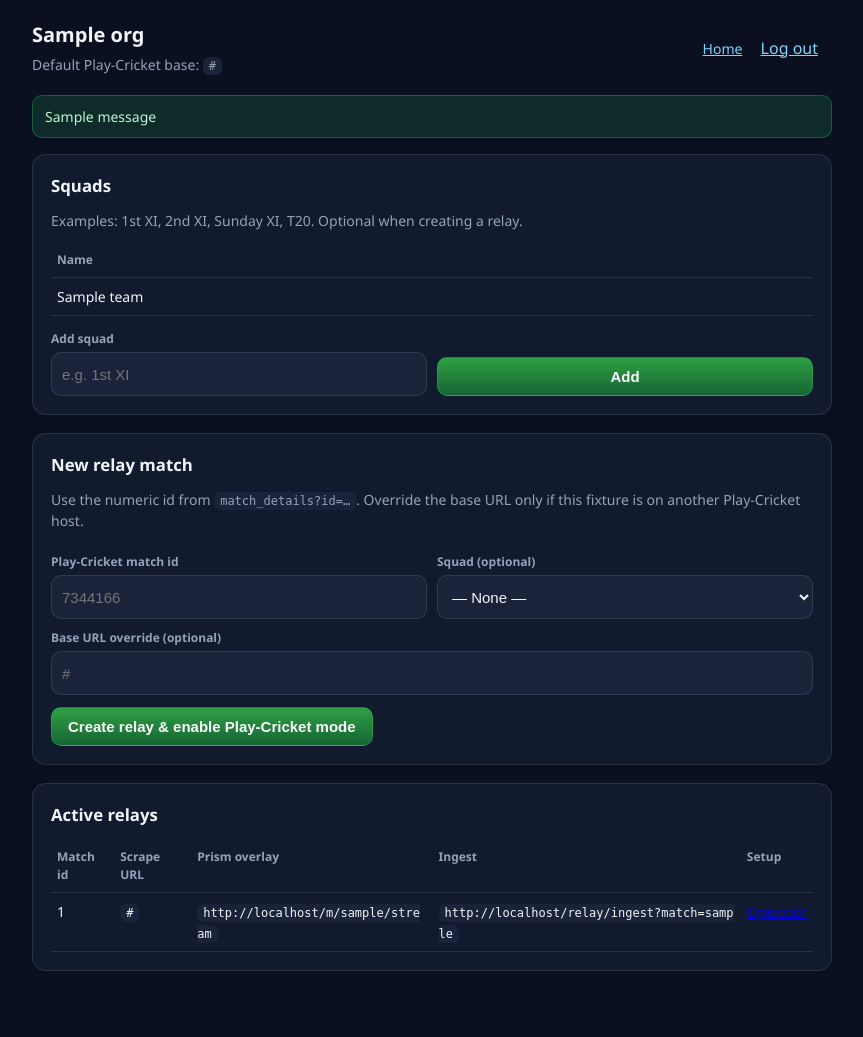
After one commit to g-krish93/score, a Flask app: page /dashboard in a window 1280 px wide. The commit adds this page. Shown: the whole page, without its empty margins (208-1071 px from the left). Run offline with Flask 3, Linux system fonts and the light colour scheme; the visitor is signed in with stand-in values (Sample User, id 1); tables that the repository leaves empty hold one stand-in row (values such as "Sample post"); one stand-in notice (Sample message) is shown.

Commit message:
Add CricRelay marketing site, club auth, and move overlay to /stream
- Serve product landing and registration at /; overlay at /stream and /m/<slug>/stream with 301 from /m/<slug>
- Add SQLAlchemy models for organizations, squads, and relay matches; dashboard for Prism URLs and ingest endpoints
- Wire relay preset when creating a match from the dashboard; document DATABASE_URL and SECRET_KEY
- Update smoke tests, README, and operator/scorer template links

Co-authored-by: Cursor <cursoragent@cursor.com>

```diff
--- a/requirements.txt
+++ b/requirements.txt
@@ -1,4 +1,7 @@
 flask==3.0.3
 flask-cors==4.0.0
+flask-sqlalchemy==3.1.1
+sqlalchemy==2.0.36
+psycopg2-binary==2.9.10
 python-dotenv==1.0.1
 gunicorn==22.0.0
--- a/server/app.py
+++ b/server/app.py
@@ -1,22 +1,47 @@
 import copy
 import json
 import os
+import re
+import secrets
 import threading
-import re
+from contextlib import contextmanager
 from datetime import datetime, timezone
-from contextlib import contextmanager
+from functools import wraps
 from pathlib import Path
 
 from dotenv import load_dotenv
-from flask import Flask, jsonify, render_template, request
+from flask import Flask, flash, jsonify, redirect, render_template, request, session, url_for
 from flask_cors import CORS
+from sqlalchemy.exc import IntegrityError
+
+from .models_cricrelay import (
+    ClubTeam,
+    Organization,
+    RelayMatch,
+    build_match_details_url,
+    db,
+    slugify_org_name,
+)
 
 load_dotenv()
+
+STATE_DIR = Path(os.getenv("STATE_DIR", "/tmp")).expanduser()
+try:
+    STATE_DIR.mkdir(parents=True, exist_ok=True)
+except OSError:
+    pass
 
 app = Flask(__name__, template_folder="../templates", static_folder="../static")
 CORS(app, resources={r"/*": {"origins": "*"}})
 
-STATE_DIR = Path("/tmp")
+app.config["SECRET_KEY"] = os.getenv("SECRET_KEY", "dev-insecure-change-me")
+_db_url = (os.getenv("DATABASE_URL") or "").strip()
+if not _db_url:
+    _db_path = (STATE_DIR / "cricrelay.db").resolve()
+    _db_url = f"sqlite:///{_db_path.as_posix()}"
+app.config["SQLALCHEMY_DATABASE_URI"] = _db_url
+app.config["SQLALCHEMY_TRACK_MODIFICATIONS"] = False
+db.init_app(app)
 DEFAULT_MATCH_ID = "default"
 state_lock = threading.Lock()
 last_action = None
@@ -174,6 +199,17 @@ def save_state():
             json.dump(state, fh)
     except Exception:
         pass
+
+
+def apply_relay_to_score_match(match_slug: str, full_url: str):
+    url = (full_url or "").strip()
+    with match_context(match_slug):
+        merge_missing_state_keys(state)
+        state["relay_mode"] = "play_cricket"
+        state["relay_play_cricket_url"] = url
+        state["relay_wrapper"] = None
+        state["relay_last_error"] = None
+        save_state()
 
 
 def restore_state(match_id=None):
@@ -368,14 +404,189 @@ def finalize_bowler_over(bowler):
     bowler["over_runs"] = 0
 
 
+def login_required(view):
+    @wraps(view)
+    def wrapped(*args, **kwargs):
+        if not session.get("org_id"):
+            return redirect(url_for("login_page"))
+        return view(*args, **kwargs)
+
+    return wrapped
+
+
+def _org_from_session():
+    oid = session.get("org_id")
+    if not oid:
+        return None
+    return db.session.get(Organization, oid)
+
+
 @app.get("/")
-def overlay():
+def cricrelay_home():
+    return render_template("cricrelay_home.html", logged_in=bool(session.get("org_id")))
+
+
+@app.route("/register", methods=["GET", "POST"])
+def register_page():
+    if request.method == "GET":
+        return render_template("cricrelay_register.html")
+    name = (request.form.get("name") or "").strip()
+    email = (request.form.get("email") or "").strip().lower()
+    password = request.form.get("password") or ""
+    password2 = request.form.get("password2") or ""
+    base_url = (request.form.get("play_cricket_base_url") or "").strip().rstrip("/")
+    if not name or not email or not password:
+        flash("Please fill in club name, email, and password.", "error")
+        return render_template("cricrelay_register.html"), 400
+    if password != password2:
+        flash("Passwords do not match.", "error")
+        return render_template("cricrelay_register.html"), 400
+    if len(password) < 8:
+        flash("Use a password of at least 8 characters.", "error")
+        return render_template("cricrelay_register.html"), 400
+    if "play-cricket.com" not in base_url.lower():
+        flash("Play-Cricket site URL must include play-cricket.com (no trailing path).", "error")
+        return render_template("cricrelay_register.html"), 400
+    base_slug = slugify_org_name(name)
+    slug = base_slug
+    for _ in range(12):
+        if not Organization.query.filter_by(slug=slug).first():
+            break
+        slug = f"{base_slug}-{secrets.token_hex(2)}"
+    org = Organization(
+        slug=slug,
+        name=name,
+        email=email,
+        play_cricket_base_url=base_url,
+    )
+    org.set_password(password)
+    db.session.add(org)
+    try:
+        db.session.commit()
+    except IntegrityError:
+        db.session.rollback()
+        flash("That email or club URL slug is already in use.", "error")
+        return render_template("cricrelay_register.html"), 400
+    session["org_id"] = org.id
+    flash("Welcome to CricRelay — add squads and a match below.", "success")
+    return redirect(url_for("dashboard"))
+
+
+@app.route("/login", methods=["GET", "POST"])
+def login_page():
+    if request.method == "GET":
+        return render_template("cricrelay_login.html")
+    email = (request.form.get("email") or "").strip().lower()
+    password = request.form.get("password") or ""
+    org = Organization.query.filter_by(email=email).first()
+    if not org or not org.check_password(password):
+        flash("Invalid email or password.", "error")
+        return render_template("cricrelay_login.html"), 401
+    session["org_id"] = org.id
+    return redirect(url_for("dashboard"))
+
+
+@app.post("/logout")
+def logout():
+    session.pop("org_id", None)
+    return redirect(url_for("cricrelay_home"))
+
+
+@app.get("/dashboard")
+@login_required
+def dashboard():
+    org = _org_from_session()
+    teams = ClubTeam.query.filter_by(organization_id=org.id).order_by(ClubTeam.name).all()
+    matches = RelayMatch.query.filter_by(organization_id=org.id).order_by(RelayMatch.created_at.desc()).all()
+    return render_template(
+        "cricrelay_dashboard.html",
+        org=org,
+        teams=teams,
+        matches=matches,
+    )
+
+
+@app.post("/dashboard/teams")
+@login_required
+def dashboard_add_team():
+    org = _org_from_session()
+    team_name = (request.form.get("name") or "").strip()
+    if not team_name:
+        flash("Squad name is required.", "error")
+        return redirect(url_for("dashboard"))
+    row = ClubTeam(organization_id=org.id, name=team_name)
+    db.session.add(row)
+    try:
+        db.session.commit()
+    except IntegrityError:
+        db.session.rollback()
+        flash("You already have a squad with that name.", "error")
+    return redirect(url_for("dashboard"))
+
+
+@app.post("/dashboard/matches")
+@login_required
+def dashboard_add_match():
+    org = _org_from_session()
+    mid = (request.form.get("play_cricket_match_id") or "").strip()
+    if not mid or not re.fullmatch(r"\d+", mid):
+        flash("Match ID must be the numeric id from your fixture URL (e.g. …match_details?id=7344166).", "error")
+        return redirect(url_for("dashboard"))
+    base_override = (request.form.get("play_cricket_base_url") or "").strip().rstrip("/")
+    base = base_override or org.play_cricket_base_url
+    if "play-cricket.com" not in base.lower():
+        flash("Play-Cricket base URL must include play-cricket.com.", "error")
+        return redirect(url_for("dashboard"))
+    full_url = build_match_details_url(base, mid)
+    existing = RelayMatch.query.filter_by(organization_id=org.id, play_cricket_match_id=mid).first()
+    if existing:
+        flash("This Play-Cricket match is already linked for your club.", "error")
+        return redirect(url_for("dashboard"))
+    club_team_id = (request.form.get("club_team_id") or "").strip() or None
+    if club_team_id:
+        team_ok = ClubTeam.query.filter_by(id=club_team_id, organization_id=org.id).first()
+        if not team_ok:
+            club_team_id = None
+    base_slug = sanitize_match_id(f"{org.slug}-{mid}")
+    score_slug = base_slug
+    for _ in range(16):
+        taken = RelayMatch.query.filter_by(score_match_slug=score_slug).first()
+        if not taken:
+            break
+        score_slug = sanitize_match_id(f"{org.slug}-{mid}-{secrets.token_hex(3)}")
+    row = RelayMatch(
+        organization_id=org.id,
+        club_team_id=club_team_id,
+        play_cricket_match_id=mid,
+        full_scrape_url=full_url,
+        score_match_slug=score_slug,
+    )
+    db.session.add(row)
+    try:
+        db.session.commit()
+    except IntegrityError:
+        db.session.rollback()
+        flash("Could not create that relay (duplicate or conflict).", "error")
+        return redirect(url_for("dashboard"))
+    apply_relay_to_score_match(score_slug, full_url)
+    flash("Relay match created — use the Prism overlay URL below.", "success")
+    return redirect(url_for("dashboard"))
+
+
+@app.get("/stream")
+def stream_overlay_default():
     return render_template("overlay.html", match_id=DEFAULT_MATCH_ID)
 
 
+@app.get("/m/<match_id>/stream")
+def stream_overlay_scoped(match_id):
+    return render_template("overlay.html", match_id=sanitize_match_id(match_id))
+
+
 @app.get("/m/<match_id>")
-def overlay_scoped(match_id):
-    return render_template("overlay.html", match_id=sanitize_match_id(match_id))
+def legacy_overlay_redirect(match_id):
+    slug = sanitize_match_id(match_id)
+    return redirect(f"/m/{slug}/stream", code=301)
 
 
 @app.get("/input")
@@ -986,6 +1197,9 @@ def health():
         )
 
 
+with app.app_context():
+    db.create_all()
+
 with state_lock:
     try:
         activate_context(DEFAULT_MATCH_ID)
--- a/templates/cricrelay.html
+++ b/templates/cricrelay.html
@@ -35,7 +35,7 @@
         <option value="play_cricket">Play-Cricket (URL + ingest)</option>
       </select>
       <label for="relayUrl">Play-Cricket match URL</label>
-      <input id="relayUrl" type="url" placeholder="https://bmacc.play-cricket.com/website/results/7681278">
+      <input id="relayUrl" type="url" placeholder="https://bmacc.play-cricket.com/match_details?id=7344166">
       <button type="button" class="primary" id="saveBtn">Save relay settings</button>
       <p id="msg"></p>
     </div>
@@ -45,7 +45,7 @@
       <p class="sub" style="margin-bottom:8px;">This page is for match ID: <code>{{ match_id }}</code></p>
       <div class="links">
         <a href="/m/{{ match_id }}/input">Open scorer (input)</a>
-        <a href="/m/{{ match_id }}">Open stream overlay</a>
+        <a href="/m/{{ match_id }}/stream">Open stream overlay (Prism)</a>
       </div>
     </div>
 
--- /dev/null
+++ b/templates/cricrelay_dashboard.html
@@ -0,0 +1,128 @@
+<!doctype html>
+<html lang="en">
+<head>
+  <meta charset="utf-8">
+  <meta name="viewport" content="width=device-width,initial-scale=1">
+  <title>Dashboard — {{ org.name }}</title>
+  <style>
+    :root { --bg:#0b1020; --card:#121a2e; --border:rgba(255,255,255,.1); --text:#f1f5f9; --muted:#94a3b8; --link:#7dd3fc; --ok:rgba(34,197,94,.15); }
+    * { box-sizing: border-box; }
+    body { margin:0; min-height:100vh; background:var(--bg); color:var(--text); font-family:"Segoe UI",system-ui,sans-serif; line-height:1.5; padding:20px 16px 48px; }
+    .top { max-width:800px; margin:0 auto 20px; display:flex; flex-wrap:wrap; justify-content:space-between; align-items:center; gap:12px; }
+    h1 { font-size:1.25rem; margin:0; }
+    .muted { color:var(--muted); font-size:14px; margin:4px 0 0; }
+    nav a, nav button { color:var(--link); font-size:14px; margin-right:14px; }
+    nav button { background:none; border:none; cursor:pointer; font:inherit; padding:0; text-decoration:underline; }
+    main { max-width:800px; margin:0 auto; }
+    .card { background:var(--card); border:1px solid var(--border); border-radius:14px; padding:18px; margin-bottom:18px; }
+    .card h2 { margin:0 0 12px; font-size:1.05rem; }
+    label { display:block; font-size:12px; font-weight:600; color:var(--muted); margin:10px 0 4px; }
+    input, select { width:100%; max-width:100%; min-height:44px; border-radius:10px; border:1px solid var(--border); background:#1a2339; color:var(--text); font-size:15px; padding:0 10px; }
+    button.primary { margin-top:12px; padding:10px 16px; border-radius:10px; border:1px solid rgba(34,197,94,.35); background:linear-gradient(180deg,#2ea043,#166534); color:#fff; font-weight:700; cursor:pointer; font-size:15px; }
+    .row { display:grid; gap:10px; }
+    @media (min-width:640px) {
+      .row.cols-2 { grid-template-columns:1fr 1fr; }
+    }
+    table { width:100%; border-collapse:collapse; font-size:14px; margin-top:8px; }
+    th, td { text-align:left; padding:8px 6px; border-bottom:1px solid var(--border); vertical-align:top; }
+    th { color:var(--muted); font-weight:600; font-size:12px; }
+    code { word-break:break-all; font-size:12px; background:#1a2339; padding:2px 6px; border-radius:6px; }
+    .flash { background:var(--ok); border:1px solid rgba(34,197,94,.35); color:#bbf7d0; padding:10px 12px; border-radius:10px; margin-bottom:16px; font-size:14px; }
+    .flash.error { background:rgba(248,113,113,.12); border-color:rgba(248,113,113,.35); color:#fecaca; }
+  </style>
+</head>
+<body>
+  <div class="top">
+    <div>
+      <h1>{{ org.name }}</h1>
+      <p class="muted">Default Play-Cricket base: <code>{{ org.play_cricket_base_url }}</code></p>
+    </div>
+    <nav>
+      <a href="{{ url_for('cricrelay_home') }}">Home</a>
+      <form action="{{ url_for('logout') }}" method="post" style="display:inline;"><button type="submit">Log out</button></form>
+    </nav>
+  </div>
+  <main>
+    {% with messages = get_flashed_messages(with_categories=true) %}
+      {% if messages %}
+        {% for cat, m in messages %}<div class="flash{% if cat == 'error' %} error{% endif %}">{{ m }}</div>{% endfor %}
+      {% endif %}
+    {% endwith %}
+
+    <div class="card">
+      <h2>Squads</h2>
+      <p class="muted" style="margin:0 0 12px;">Examples: 1st XI, 2nd XI, Sunday XI, T20. Optional when creating a relay.</p>
+      {% if teams %}
+      <table>
+        <thead><tr><th>Name</th></tr></thead>
+        <tbody>
+          {% for t in teams %}<tr><td>{{ t.name }}</td></tr>{% endfor %}
+        </tbody>
+      </table>
+      {% else %}
+      <p class="muted">No squads yet.</p>
+      {% endif %}
+      <form method="post" action="{{ url_for('dashboard_add_team') }}" style="margin-top:14px;">
+        <label for="team_name">Add squad</label>
+        <div class="row cols-2" style="align-items:end;">
+          <input id="team_name" name="name" placeholder="e.g. 1st XI" required>
+          <button type="submit" class="primary" style="margin-top:0;">Add</button>
+        </div>
+      </form>
+    </div>
+
+    <div class="card">
+      <h2>New relay match</h2>
+      <p class="muted" style="margin:0 0 12px;">Use the numeric id from <code>match_details?id=…</code>. Override the base URL only if this fixture is on another Play-Cricket host.</p>
+      <form method="post" action="{{ url_for('dashboard_add_match') }}">
+        <div class="row cols-2">
+          <div>
+            <label for="play_cricket_match_id">Play-Cricket match id</label>
+            <input id="play_cricket_match_id" name="play_cricket_match_id" inputmode="numeric" pattern="[0-9]+" required placeholder="7344166">
+          </div>
+          <div>
+            <label for="club_team_id">Squad (optional)</label>
+            <select id="club_team_id" name="club_team_id">
+              <option value="">— None —</option>
+              {% for t in teams %}<option value="{{ t.id }}">{{ t.name }}</option>{% endfor %}
+            </select>
+          </div>
+        </div>
+        <label for="play_cricket_base_url">Base URL override (optional)</label>
+        <input id="play_cricket_base_url" name="play_cricket_base_url" type="url" placeholder="{{ org.play_cricket_base_url }}">
+        <button type="submit" class="primary">Create relay &amp; enable Play-Cricket mode</button>
+      </form>
+    </div>
+
+    <div class="card">
+      <h2>Active relays</h2>
+      {% if matches %}
+      <table>
+        <thead>
+          <tr>
+            <th>Match id</th>
+            <th>Scrape URL</th>
+            <th>Prism overlay</th>
+            <th>Ingest</th>
+            <th>Setup</th>
+          </tr>
+        </thead>
+        <tbody>
+          {% for m in matches %}
+          <tr>
+            <td>{{ m.play_cricket_match_id }}</td>
+            <td><code>{{ m.full_scrape_url }}</code></td>
+            <td><code>{{ request.url_root.rstrip('/') }}/m/{{ m.score_match_slug }}/stream</code></td>
+            <td><code>{{ request.url_root.rstrip('/') }}/relay/ingest?match={{ m.score_match_slug }}</code></td>
+            <td><a href="{{ url_for('cricrelay_landing_scoped', match_id=m.score_match_slug) }}">Operator</a></td>
+          </tr>
+          {% endfor %}
+        </tbody>
+      </table>
+      {% else %}
+      <p class="muted">No relays yet. Add a match above.</p>
+      {% endif %}
+    </div>
+  </main>
+</body>
+</html>
--- a/templates/input.html
+++ b/templates/input.html
@@ -435,7 +435,7 @@
       <input id="relayUrlInput" type="url" placeholder="https://bmacc.play-cricket.com/website/results/7681278">
       <p id="relayStatusLine" class="hint" style="min-height:1.25em;"></p>
       <button type="button" id="saveRelayBtn" class="primary">Save relay settings</button>
-      <p class="hint" style="margin-top:10px;">Product landing (share with clubs): <a id="cricrelayLink" href="/m/{{ match_id|default('default') }}/cricrelay" target="_blank" rel="noopener">CricRelay setup</a> — point <strong>cricrelay.co.uk</strong> at this server when ready.</p>
+      <p class="hint" style="margin-top:10px;">Club product site: <a href="/" target="_blank" rel="noopener">CricRelay home</a> · Match relay setup: <a id="cricrelayLink" href="/m/{{ match_id|default('default') }}/cricrelay" target="_blank" rel="noopener">operator page</a> — point <strong>cricrelay.co.uk</strong> at this server when ready.</p>
     </section>
 
     <section class="card" id="lawsCard">
--- a/validate_smoke.py
+++ b/validate_smoke.py
@@ -11,7 +11,10 @@ def main():
 
     assert_ok(c.get("/health"))
     score0 = c.get("/score").get_json()
-    assert_ok(c.get("/"))
+    home = c.get("/")
+    assert_ok(home)
+    assert "CricRelay" in home.get_data(as_text=True)
+    assert_ok(c.get("/stream"))
     assert "scoring_locked" in score0
     assert_ok(c.get("/input"))
 
```
Also changed, not shown: server/models_cricrelay.py (added, +64 -0 lines), templates/cricrelay_home.html (added, +77 -0 lines), templates/cricrelay_login.html (added, +42 -0 lines), templates/cricrelay_register.html (added, +50 -0 lines), README.md, 1 other file.
